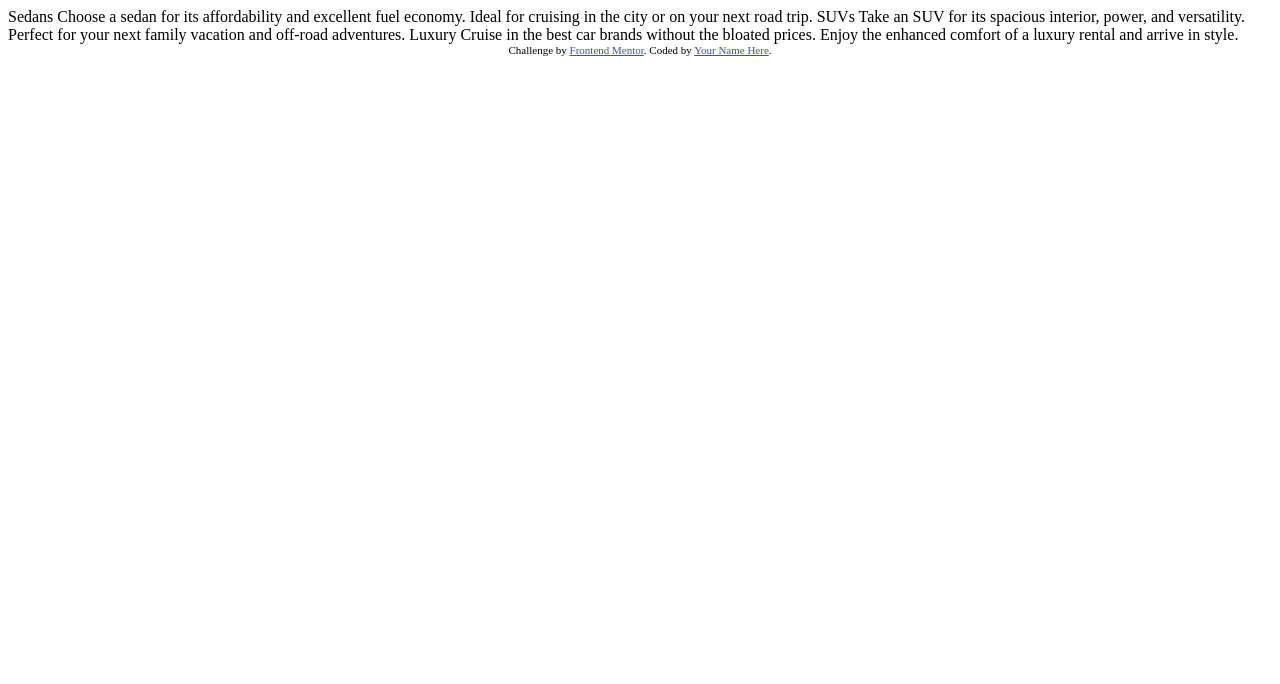
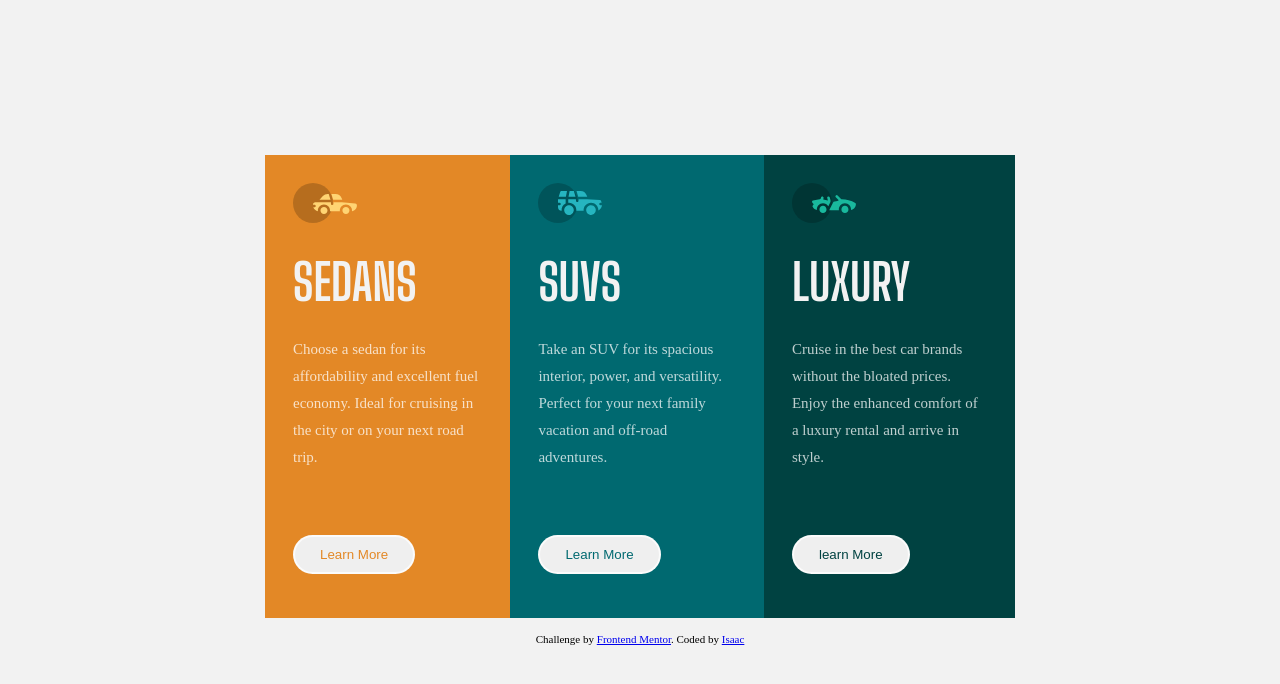
Before and after one commit to Isaacwyne/3-column-preview-card-component, a plain HTML site: page index.html in a window 1280 px wide. Drawn offline with Linux system fonts and the light colour scheme.

Commit message:
used flexbox for the columns

```diff
--- a/index.html
+++ b/index.html
@@ -7,30 +7,40 @@
   <link rel="icon" type="image/png" sizes="32x32" href="./images/favicon-32x32.png">
 
   <title>Frontend Mentor | 3-column preview card component</title>
+  <link rel="stylesheet" href="styles/styles.css">
 
-  <!-- Feel free to remove these styles or customise in your own stylesheet 👍 -->
-  <style>
-    .attribution { font-size: 11px; text-align: center; }
-    .attribution a { color: hsl(228, 45%, 44%); }
-  </style>
 </head>
 <body>
 
-  Sedans
-  Choose a sedan for its affordability and excellent fuel economy. Ideal for cruising in the city
-  or on your next road trip.
+  <div class="content">
+    <div class="column orange-card">
+      <img src="images/icon-sedans.svg" alt="">
+      <h1>Sedans</h1>
+      <p>Choose a sedan for its affordability and excellent fuel economy. Ideal for cruising in the city or on your next road trip.</p>
+      <button class="orange-btn btn">Learn More</button>
+    </div>
 
-  SUVs
-  Take an SUV for its spacious interior, power, and versatility. Perfect for your next family vacation
-  and off-road adventures.
+    <div class="column dark-cyan-card">
+      <img src="images/icon-suvs.svg" alt="">
+      <h1>suvs</h1>
+      <p>Take an SUV for its spacious interior, power, and versatility. Perfect for your next family vacation
+      and off-road adventures.</p>
+      <button class="dark-cyan-btn btn">Learn More</button>
+    </div>
 
-  Luxury
-  Cruise in the best car brands without the bloated prices. Enjoy the enhanced comfort of a luxury
-  rental and arrive in style.
+    <div class="column very-dark-cyan-card">
+      <img src="images/icon-luxury.svg" alt="">
+      <h1>luxury</h1>
+      <p>Cruise in the best car brands without the bloated prices. Enjoy the enhanced comfort of a luxury rental and arrive in style.</p>
+      <button class="very-dark-cyan-btn btn">learn More</button>
+    </div>
+  </div>
 
   <div class="attribution">
-    Challenge by <a href="https://www.frontendmentor.io?ref=challenge" target="_blank">Frontend Mentor</a>.
-    Coded by <a href="#">Your Name Here</a>.
+    <footer>
+      Challenge by <a href="https://www.frontendmentor.io?ref=challenge" target="_blank">Frontend Mentor</a>.
+      Coded by <a href="#">Isaac</a>
+    </footer>
   </div>
 </body>
 </html>
--- /dev/null
+++ b/styles/styles.css
@@ -0,0 +1,118 @@
+@import url('https://fonts.googleapis.com/css2?family=Big+Shoulders+Display:wght@700&display=swap');
+@import url('https://fonts.googleapis.com/css2?family=Lexend+Deca&display=swap');
+
+* {
+  margin: 0;
+  padding: 0;
+}
+
+body, html {
+  height: 100%;
+}
+
+:root {
+  /* Primary */
+  --bright-orange: hsl(31, 77%, 52%);
+  --dark-cyan: hsl(184, 100%, 22%);
+  --very-dark-cyan: hsl(179, 100%, 13%);
+
+  /* Neutral */
+  --transparent-white: hsla(0, 0%, 100%, 0.75);
+  --light-gray: hsl(0, 0%, 95%);
+}
+
+body {
+  font-size: 15px;
+  background-color: var(--light-gray);
+  display: flex;
+  justify-content: center;
+  align-items: center;
+  flex-direction: column;
+}
+
+.content {
+  display: flex;
+  width: 750px;
+  line-height: 1.5;
+}
+
+.column {
+  padding: 28px;
+}
+
+.orange-card {
+  background-color: var(--bright-orange);
+}
+.dark-cyan-card {
+  background-color: var(--dark-cyan);
+}
+.very-dark-cyan-card {
+  background-color: var(--very-dark-cyan);
+}
+
+img {
+  margin-bottom: 1rem;
+}
+
+h1 {
+  font-size: 50px;
+  font-family: 'Big Shoulders Display', cursive;
+  text-transform: uppercase;
+  color: var(--light-gray);
+  margin-bottom: 1rem;
+}
+
+p {
+  color: var(--transparent-white);
+  line-height: 1.8;
+  margin-bottom: 1rem;
+}
+
+.btn {
+  border: 0;
+  padding: 10px 25px;
+  border-radius: 5rem;
+  margin-top: 3rem;
+  margin-bottom: 1rem;
+  border: 2px solid var(--transparent-white);
+  cursor: pointer;
+}
+.orange-btn {
+  color: var(--bright-orange);
+}
+.dark-cyan-btn {
+  color: var(--dark-cyan);
+}
+.very-dark-cyan-btn {
+  color: var(--very-dark-cyan);
+}
+
+@media screen and (max-width: 728px) {
+  .content {
+    width: 350px;
+    flex-direction: column;
+    height: 100%;
+  }
+  .column {
+    padding: 30px;
+  }
+  /* Add border-radius respectively */
+  .orange-card {
+    border-top-left-radius: 15px;
+    border-top-right-radius: 15px;
+  }
+  .very-dark-cyan-card {
+    border-bottom-left-radius: 15px;
+    border-bottom-right-radius: 15px;
+  }
+}
+
+.attribution {
+  font-size: 11px;
+  text-align: center;
+  margin-top: 15px;
+}
+
+.attribution a {
+  color:
+}
```
